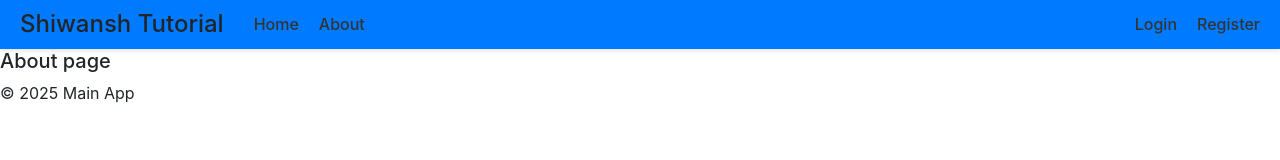
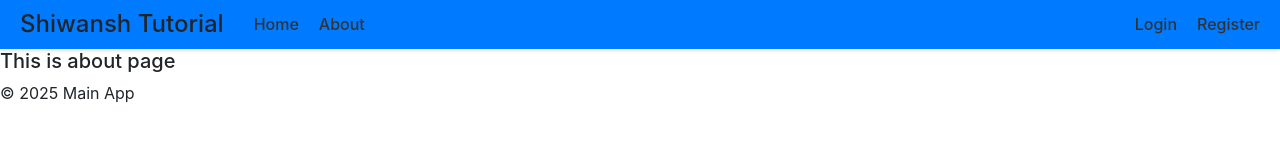
Before and after one commit to rajuramkeshmpp/SsTutorial_UI, a React (Create React App) app: page /about in a window 1280 px wide. Shown: the top 160 px of the page. Built offline with nearby package versions, Linux system fonts and the light colour scheme.

Commit message:
change in about us page

```diff
--- a/src/About.js
+++ b/src/About.js
@@ -1,7 +1,7 @@
 function About() {
     return (
         <div>
-          <h5>About page</h5>
+          <h5>This is about page</h5>
         </div>
     );
 }
```
